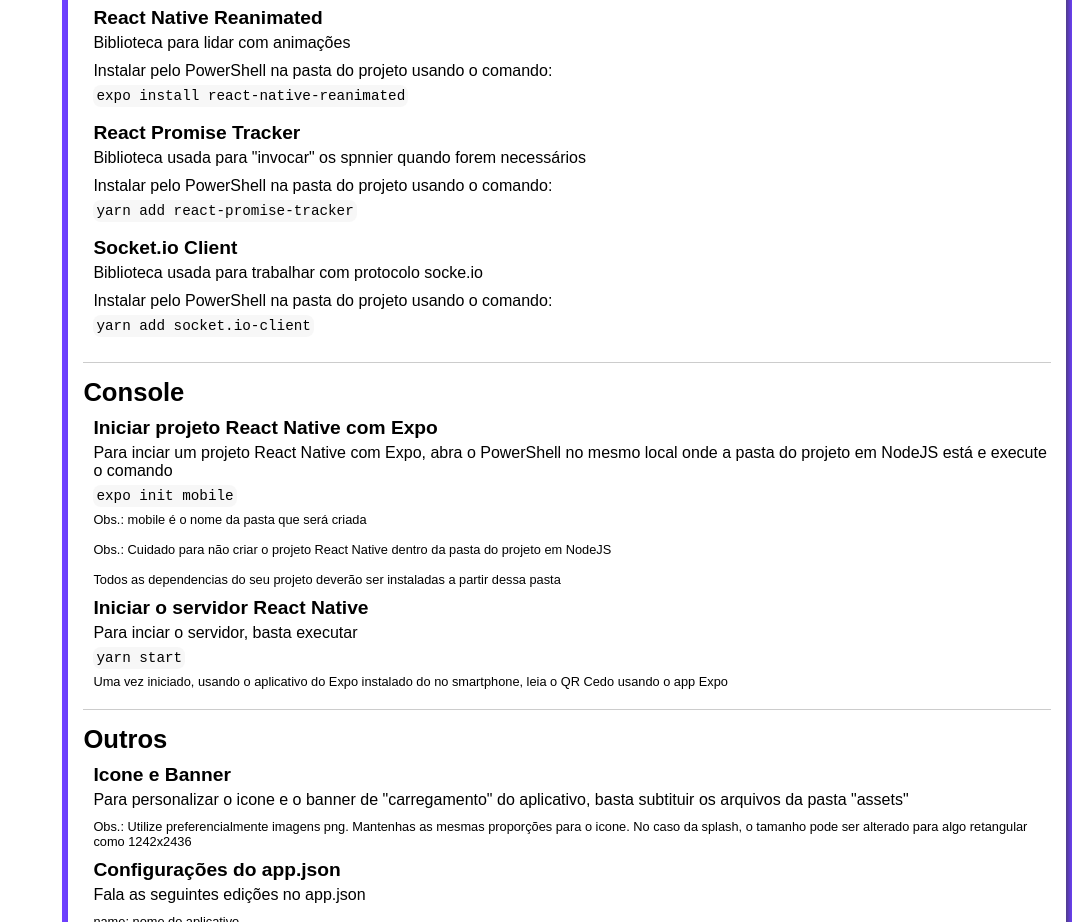
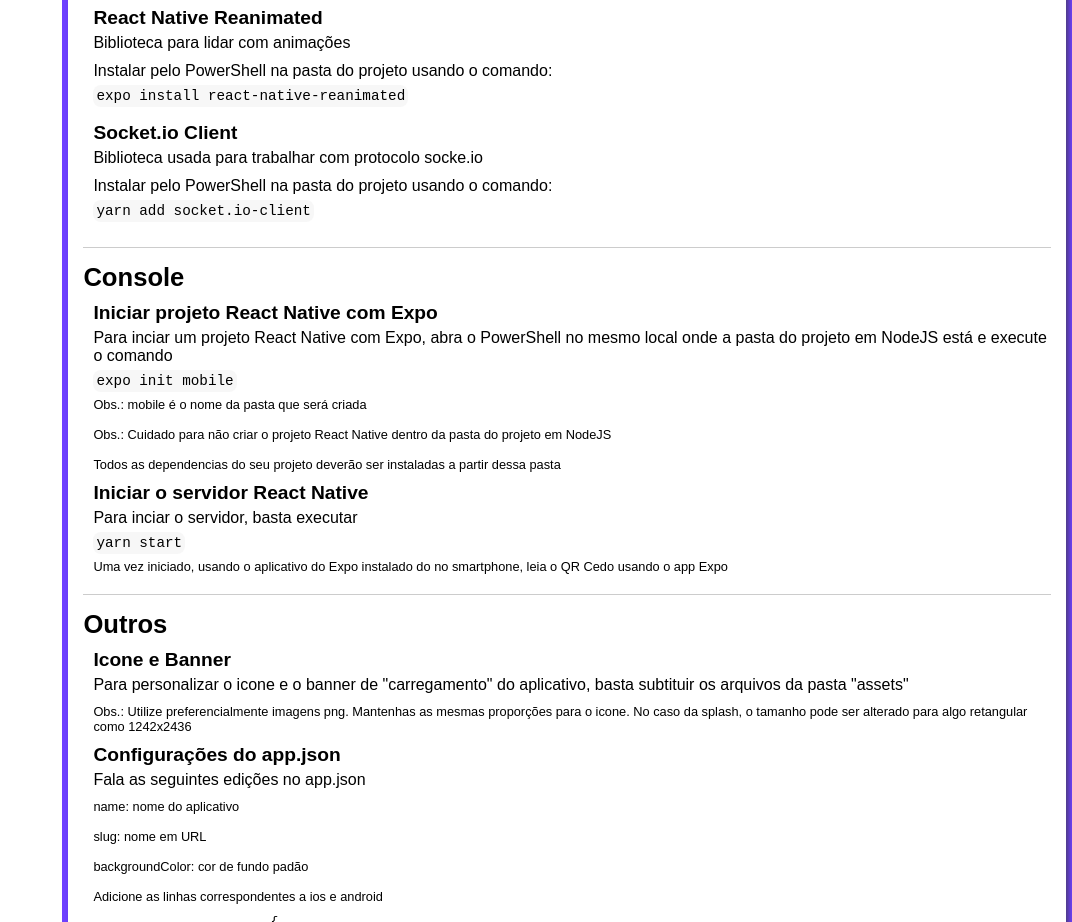
Before and after one commit to LucasGabrielBravo/guianode, a plain HTML site: page index.html in a window 1280 px wide. Shown: the part 6087-7009 px from the top of the page, without its empty margins (208-1280 px from the left). Drawn offline with Linux system fonts and the light colour scheme.

Commit message:
Correção no conteudo de dependencias do react native

```diff
--- a/index.html
+++ b/index.html
@@ -382,12 +382,6 @@
                     <code>expo install react-native-reanimated</code>
                     <span></span>
 
-                    <h3>React Promise Tracker</h3>
-                    <p>Biblioteca usada para "invocar" os spnnier quando forem necessários</p>
-                    <p>Instalar pelo PowerShell na pasta do projeto usando o comando:</p>
-                    <code>yarn add react-promise-tracker</code>
-                    <span></span>
-
                     <h3>Socket.io Client</h3>
                     <p>Biblioteca usada para trabalhar com protocolo socke.io</p>
                     <p>Instalar pelo PowerShell na pasta do projeto usando o comando:</p>
```
